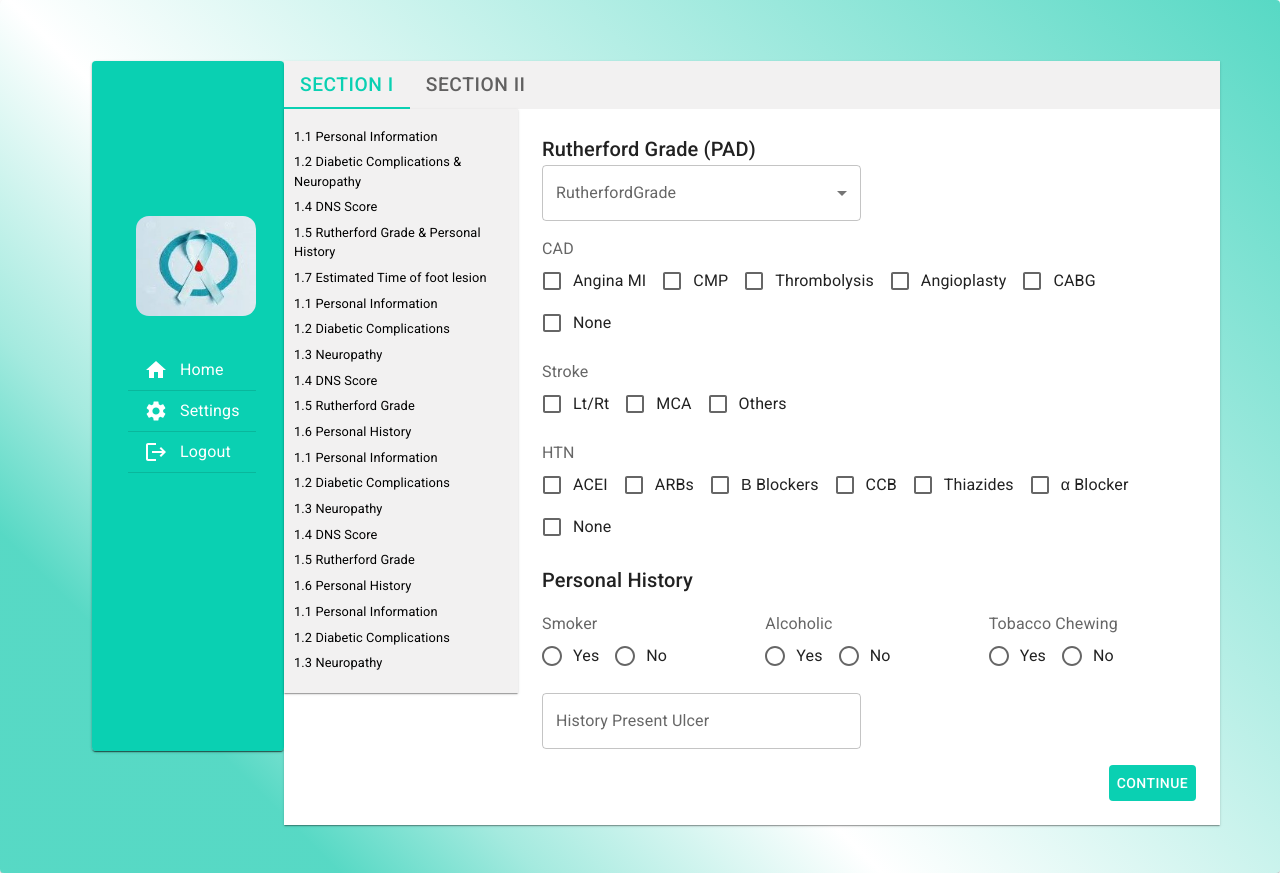
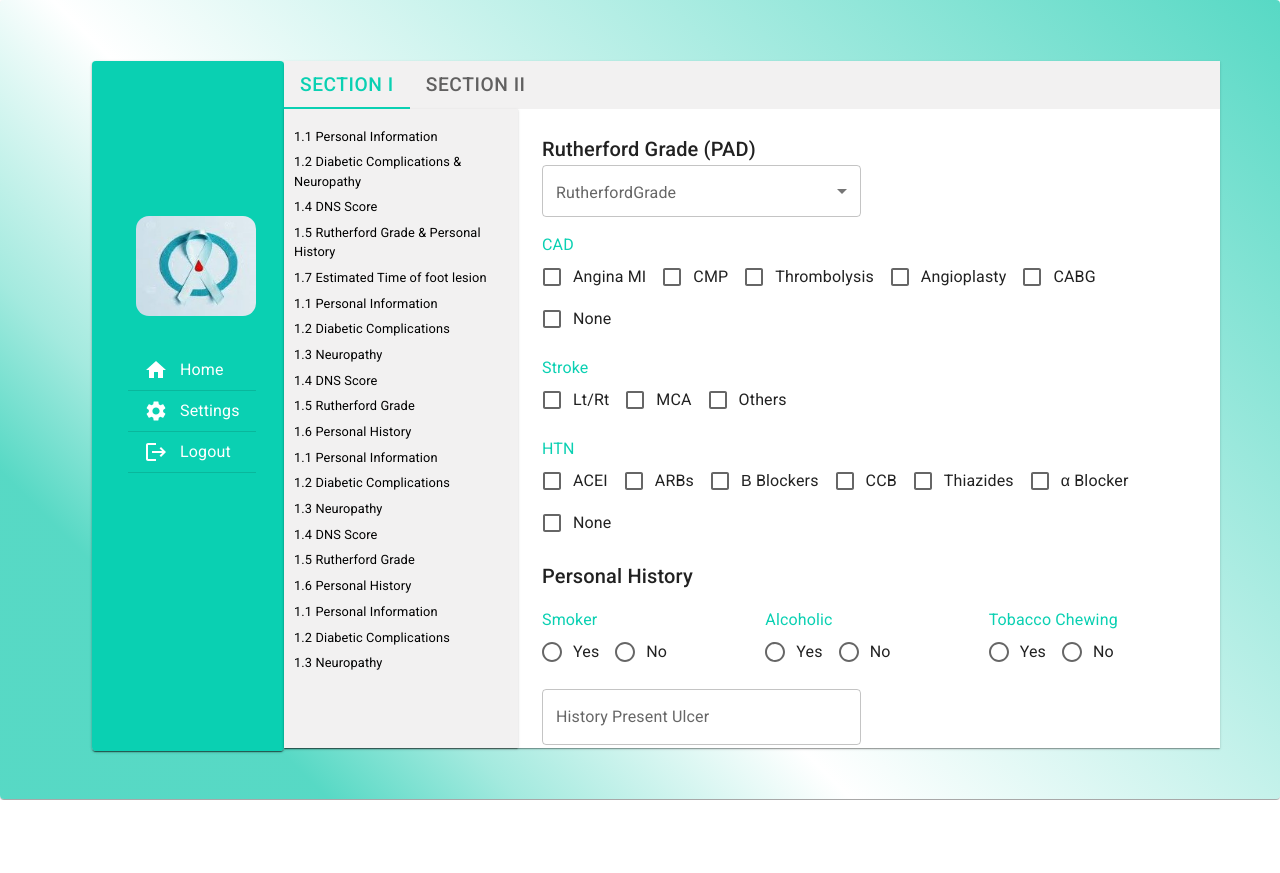
Before and after one commit to MeiiporulTrainingSite/DFP, a React (Create React App) app: page /RutherfordGrade in a window 1280 px wide. After the commit the page ends 800 px from the top, so only its background shows below. Built offline with nearby package versions, Linux system fonts and the light colour scheme.

Commit message:
scroll bar

```diff
--- a/src/Pages/Page1.js
+++ b/src/Pages/Page1.js
@@ -84,7 +84,7 @@ export default function Page1() {
       <Typography variant="h4" sx={{ mb: "1rem" }}>
         Personal Information
       </Typography>
-      <Grid container spacing={2}>
+      <Grid container spacing={3} columnSpacing={1.5}>
         <Grid item md={6} xl={6}>
           <Textbox
             label="Name"
--- a/src/Pages/Page3.js
+++ b/src/Pages/Page3.js
@@ -189,7 +189,7 @@ or feet
             <p className="error">*{formik.errors.numbness}*</p>
           ) : null}
         </Grid>
-        <Grid item md={6} xl={6}>
+        <Grid item md={3} xl={3}>
           <Textbox
             label="Grade Total"
             type="text"
@@ -204,7 +204,7 @@ or feet
             <p className="error">*{formik.errors.DNStotal}*</p>
           ) : null}
         </Grid>
-        <Grid item md={6} lg={6}>
+        <Grid item md={10} lg={10}>
           <SelectCom
             select={footrisk}
             name="FootatRisk"
--- a/src/component/Checkbox.js
+++ b/src/component/Checkbox.js
@@ -2,7 +2,7 @@ import {FormControl,FormLabel, FormControlLabel, FormGroup, Checkbox } from "@mu
 export default function CheckBox(props) {
   return (
     <FormControl>
-    <FormLabel id="demo-radio-buttons-group-label">{props.FormLabel}</FormLabel>
+    <FormLabel sx={{color:"#0AD0B2"}} id="demo-radio-buttons-group-label">{props.FormLabel}</FormLabel>
     <FormGroup row onChange={props.onChange}>
 
       {props.checkContent.map((check, i) => (
--- a/src/component/Radio.js
+++ b/src/component/Radio.js
@@ -9,7 +9,7 @@ import {
    export default function RadioCom(props) {
      return (
        <FormControl>
-         <FormLabel id="demo-radio-buttons-group-label">{props.FormLabel}</FormLabel>
+         <FormLabel sx={{color:"#0AD0B2"}} id="demo-radio-buttons-group-label">{props.FormLabel}</FormLabel>
          <RadioGroup
            row
            aria-labelledby="demo-radio-buttons-group-label"
--- a/src/component/Routecomp.js
+++ b/src/component/Routecomp.js
@@ -5,9 +5,11 @@ import Page2 from "../Pages/Page2";
 import Page3 from '../Pages/Page3';
 import Page4 from '../Pages/Page4';
 
+
 export default function ListRouter() {
   return (
     <Box>
+
       <Switch>
         <Route path="/" exact>
           <Page1 />
--- a/src/component/Select.js
+++ b/src/component/Select.js
@@ -4,7 +4,7 @@ export default function SelectCom(props) {
   return (
     <FormControl sx={{ minWidth:'100%' }}>
       <InputLabel>{props.InputLabel}</InputLabel>
-      <Select name={props.name} label={props.label} onChange={props.onChange} >
+      <Select name={props.name} label={props.label} onChange={props.onChange} sx={{height:"6.5vh"}} >
         {props.select.map((data, i) => (
           <MenuItem value={data.value}>{data.item}</MenuItem>
         ))}
--- a/src/component/Textbox.js
+++ b/src/component/Textbox.js
@@ -1,7 +1,7 @@
 import { TextField } from "@mui/material";
 export default function Textbox(props) {
   return (
-    <TextField
+    <TextField sx={{height:"6.5vh"}}
         label={props.label}
         type={props.type}
         name={props.name}
--- a/src/component/section1.js
+++ b/src/component/section1.js
@@ -4,6 +4,7 @@ import ListItem from "@mui/material/ListItem";
 import Box from "@mui/material/Box";
 import { Grid,Paper, Typography,makeStyles } from "@mui/material";
 import { Link } from "react-router-dom";
+
 
 import { menu1 } from "../data/index";
 import ListRouter from "./Routecomp";
@@ -35,15 +36,31 @@ export default function Section1() {
   );
   return (
     // <Box sx={{ display: "flex" }}>
-      <Grid container>
+      <Grid container  >
         <Grid item lg ={3}>
-      <Paper square sx={{ p: 1, background: "#F2F1F1" }}>
+      <Paper square sx={{ p: 1, background: "#F2F1F1",height: "79.9vh" }}>
       {/* height: "79.9vh"  */}
         {section1menu}
       </Paper>
       </Grid>
       <Grid item lg={9}>
+      <Box  sx={{
+        height: "79.9vh",
+
+          "&::-webkit-scrollbar": {
+            width: 10
+          },
+          "&::-webkit-scrollbar-track": {
+            backgroundColor: "grey"
+          },
+          "&::-webkit-scrollbar-thumb": {
+            backgroundColor: "#0AD0B2",
+            borderRadius: 2
+          },
+          overflowX: "hidden"
+        }}>
       <ListRouter />
+      </Box>
       </Grid>
 
       </Grid>
--- a/src/container/section.js
+++ b/src/container/section.js
@@ -3,6 +3,8 @@ import Tabs from "@mui/material/Tabs";
 import Tab from "@mui/material/Tab";
 import { Paper, Box, Typography } from "@mui/material";
 import { createTheme,ThemeProvider } from "@mui/material/styles";
+import GlobalStyles from '@mui/material/GlobalStyles';
+import darkScrollbar from '@mui/material/darkScrollbar';
 
 import Section1 from "../component/section1";
 import Section2 from "../component/section2";
@@ -68,7 +70,9 @@ export default function Section() {
 
         />
       </Tabs>
-      <TabPanel value={value} index={0}>
+      <TabPanel value={value} index={0}  >
+
+
         <Section1 />
       </TabPanel>
       <TabPanel value={value} index={1}>
```
